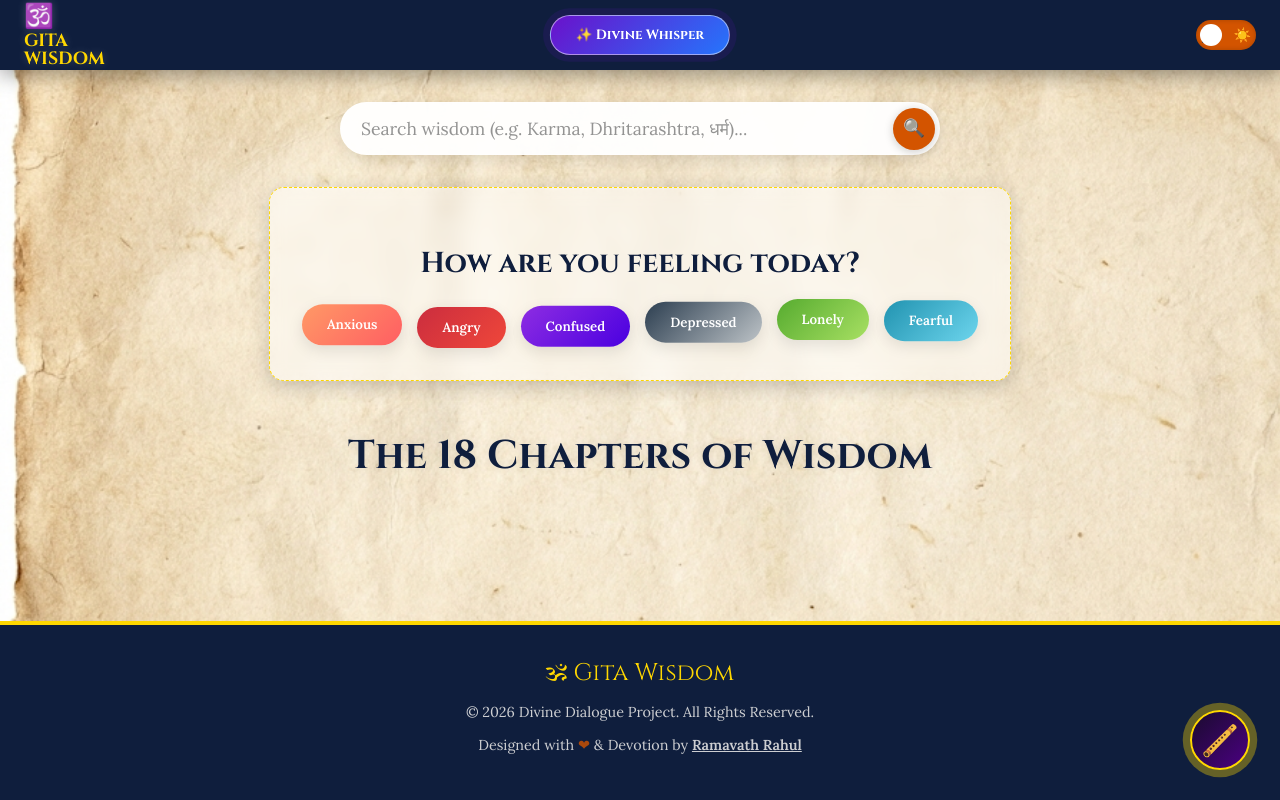
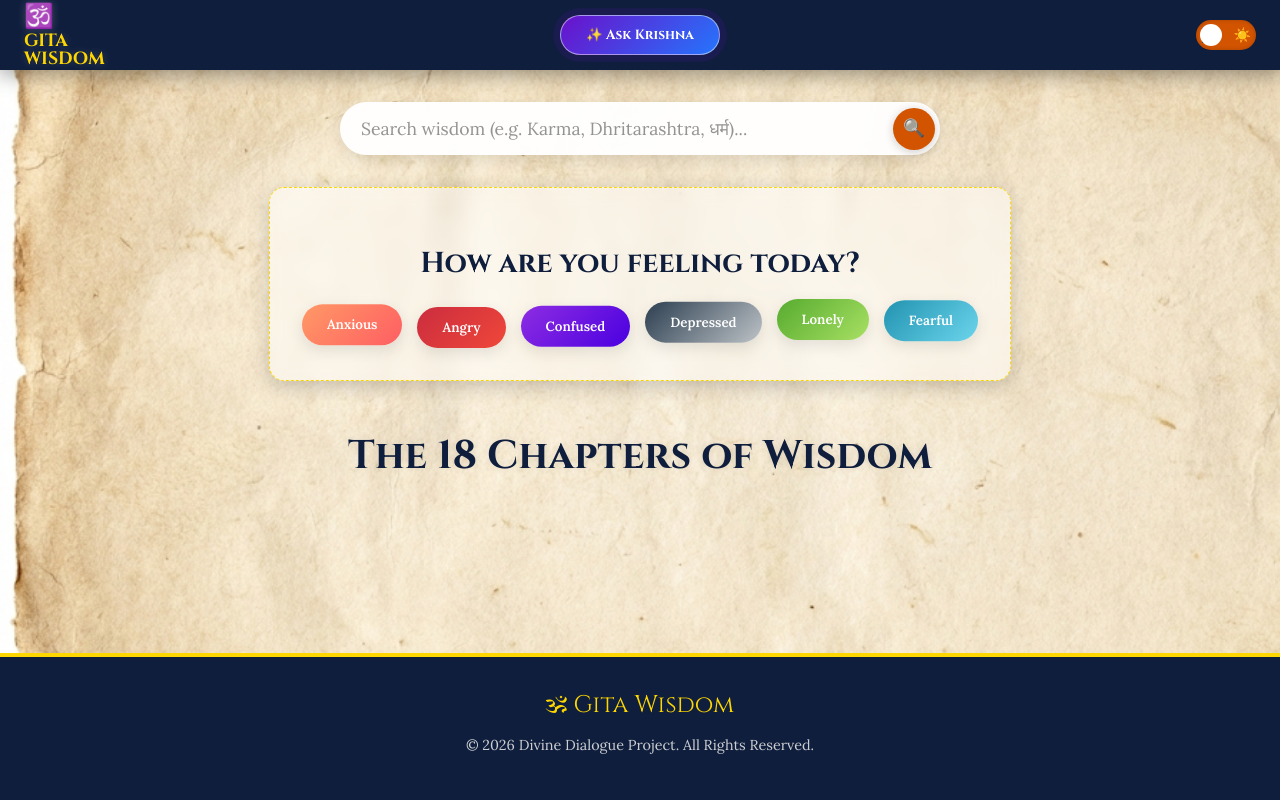
Before and after one commit to rahul5F1/bhagavad_gita, a Flask app: template templates/chapters.html in a window 1280 px wide. Run offline with Flask 2, Linux system fonts and the light colour scheme; the template is opened without the code that fills it, so the values that code supplies are empty.

Commit message:
Update chapters.html

```diff
--- a/templates/chapters.html
+++ b/templates/chapters.html
@@ -6,7 +6,6 @@
     <title>Chapters | Bhagavad Gita</title>
     <link rel="stylesheet" href="{{ url_for('static', filename='style.css') }}">
     <link href="https://fonts.googleapis.com/css2?family=Cinzel:wght@400;700&family=Lora:ital,wght@0,400;0,600;1,400&display=swap" rel="stylesheet">
-
     <script src="https://cdnjs.cloudflare.com/ajax/libs/html2canvas/1.4.1/html2canvas.min.js"></script>
 </head>
 <body class="chapters-body">
@@ -21,8 +20,8 @@
         </a>
 
         <div class="nav-controls">
-            <button onclick="askOracle()" class="oracle-btn">
-                ✨ Divine Whisper
+            <button onclick="openChat()" class="oracle-btn">
+                ✨ Ask Krishna
             </button>
 
             <div class="toggle-wrapper" title="Switch to Cosmic View">
@@ -63,12 +62,10 @@
         <div class="chapters-grid">
             {% for chapter in chapters %}
             <div class="chapter-card" onclick="openChapter('{{ chapter.chapter_number }}')">
-
                 <div class="card-header-row">
                     <span class="card-number">Chapter {{ chapter.chapter_number }}</span>
                     <span class="verse-count-badge">{{ chapter.verse_count }} Verses</span>
                 </div>
-
                 <h3>{{ chapter.title }}</h3>
                 <p class="card-translation">{{ chapter.translation }}</p>
                 <div class="card-decoration"></div>
@@ -80,20 +77,13 @@
     <div id="readingModal" class="modal">
         <div class="modal-content">
             <span class="close-btn" onclick="closeChapter()">&times;</span>
-
             <div class="modal-header">
                 <h2 id="modalTitle">Chapter Title</h2>
                 <h4 id="modalSubtitle">Translation</h4>
-
                 <div id="globalVisualizer" class="mantra-visualizer">
-                    <div class="bar"></div>
-                    <div class="bar"></div>
-                    <div class="bar"></div>
-                    <div class="bar"></div>
-                    <div class="bar"></div>
+                    <div class="bar"></div><div class="bar"></div><div class="bar"></div><div class="bar"></div><div class="bar"></div>
                 </div>
             </div>
-
             <div class="modal-body" id="modalText">
                 <div class="loading-spinner">Loading Divine Text...</div>
             </div>
@@ -105,12 +95,7 @@
     <footer class="site-footer">
         <div class="footer-content">
             <div class="footer-logo">🕉 Gita Wisdom</div>
-            <p class="footer-text">
-                &copy; 2026 Divine Dialogue Project. All Rights Reserved.
-            </p>
-            <p class="footer-text">
-                Designed with <span class="footer-heart">❤</span> & Devotion by <strong><a href="https://www.linkedin.com/in/ramavath-rahul-12542926a/" target="_blank" style="color: #fdfbf7;">Ramavath Rahul</a></strong>
-            </p>
+            <p class="footer-text">&copy; 2026 Divine Dialogue Project. All Rights Reserved.</p>
         </div>
     </footer>
 
@@ -126,61 +111,40 @@
         </div>
     </div>
 
-    <div id="cardDeckOverlay" class="card-overlay">
-        <div class="card-arena">
-            <h2 class="arena-title">Choose Your Destiny</h2>
-            <p class="arena-subtitle">Krishna has a message for you. Trust your intuition.</p>
-
-            <div class="cards-container">
-                <div class="mystic-card" onclick="revealCard(this)">
-                    <div class="card-inner">
-                        <div class="card-front"><span class="om-symbol">🕉️</span></div>
-                        <div class="card-back"><span class="reveal-text">Divine Will</span></div>
-                    </div>
-                </div>
-                <div class="mystic-card" onclick="revealCard(this)">
-                    <div class="card-inner">
-                        <div class="card-front"><span class="om-symbol">🕉️</span></div>
-                        <div class="card-back"><span class="reveal-text">Karma</span></div>
-                    </div>
-                </div>
-                <div class="mystic-card" onclick="revealCard(this)">
-                    <div class="card-inner">
-                        <div class="card-front"><span class="om-symbol">🕉️</span></div>
-                        <div class="card-back"><span class="reveal-text">Moksha</span></div>
-                    </div>
-                </div>
-            </div>
-
-            <button class="close-deck-btn" onclick="closeCardDeck()">Close</button>
+    <div class="chatbot-container" id="chatbotContainer">
+        <div id="chatResizer" class="chat-resizer">
+            <div class="resizer-bar"></div>
         </div>
-    </div>
-
-    <button class="chatbot-fab" onclick="toggleChat()">
-        🪈
-    </button>
-
-    <div class="chatbot-container" id="chatbotContainer">
         <div class="chat-header">
             <div class="chat-title">
                 <span style="font-size: 1.5rem;">🪈</span>
                 <span>Krishna's Counsel</span>
             </div>
-            <span class="chat-close" onclick="toggleChat()">&times;</span>
+            <span class="chat-close" onclick="closeChat()">&times;</span>
         </div>
-
         <div class="chat-body" id="chatBody">
             <div class="chat-message bot-message">
                 <p>Radhe Radhe! 🙏 <br>I am here to guide you. Tell me what burdens your heart?</p>
             </div>
         </div>
-
         <div class="chat-input-area">
             <input type="text" id="chatInput" placeholder="Type your worry..." onkeypress="handleChatEnter(event)">
             <button onclick="sendMessage()">➤</button>
         </div>
     </div>
 
+    <div id="cardDeckOverlay" class="card-overlay">
+        <div class="card-arena">
+            <h2 class="arena-title">Choose Your Destiny</h2>
+            <div class="cards-container">
+                <div class="mystic-card" onclick="revealCard(this)"><div class="card-inner"><div class="card-front"><span class="om-symbol">🕉️</span></div><div class="card-back"><span class="reveal-text">Divine Will</span></div></div></div>
+                <div class="mystic-card" onclick="revealCard(this)"><div class="card-inner"><div class="card-front"><span class="om-symbol">🕉️</span></div><div class="card-back"><span class="reveal-text">Karma</span></div></div></div>
+                <div class="mystic-card" onclick="revealCard(this)"><div class="card-inner"><div class="card-front"><span class="om-symbol">🕉️</span></div><div class="card-back"><span class="reveal-text">Moksha</span></div></div></div>
+            </div>
+            <button class="close-deck-btn" onclick="closeCardDeck()">Close</button>
+        </div>
+    </div>
+
     <script src="{{ url_for('static', filename='script.js') }}"></script>
 </body>
 </html>
```
